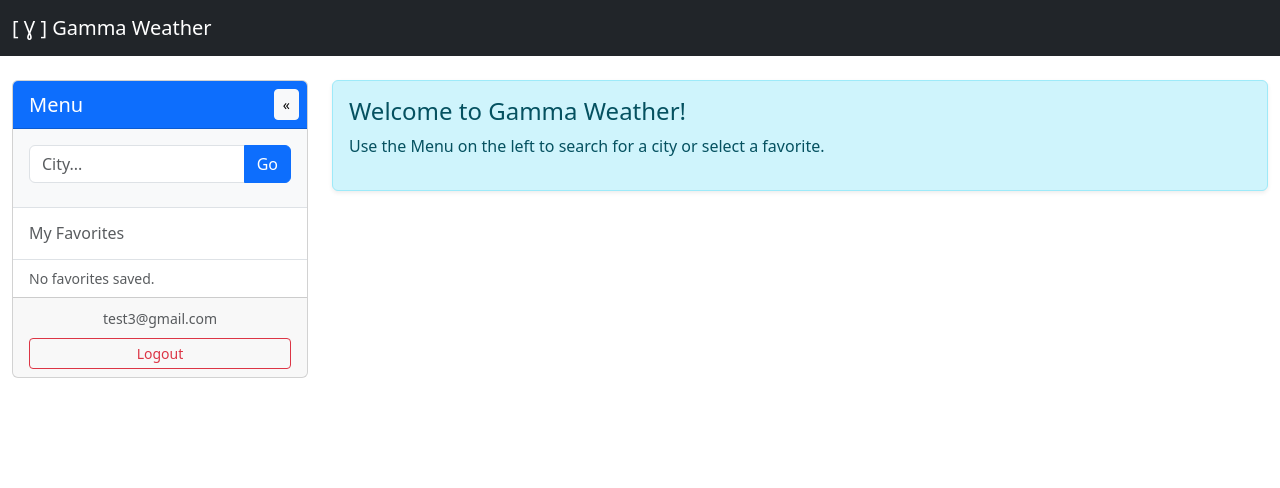
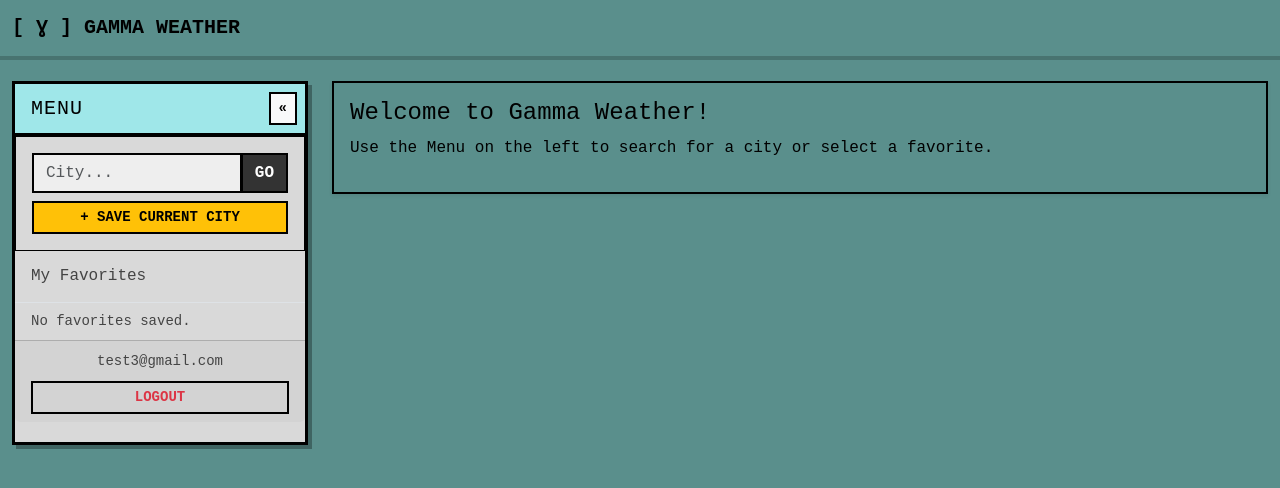
Before and after one commit to ian-seymour/gamma, a Flask app: page / in a window 1280 px wide. Shown: the top 488 px of the page. Run offline with Flask 3, Linux system fonts and the light colour scheme; a user stored in the database is signed in; data that the repository does not hold is empty.

Commit message:
Updated syle to match original design more closely, set Ellensburg to default, removed dead code.

```diff
--- /dev/null
+++ b/app/static/css/style.css
@@ -0,0 +1,118 @@
+:root {
+    --teal-dark: #5A8F8C;   /* Main background */
+    --teal-light: #9FE7E9;  /* Headers */
+    --grey: #D9D9D9;        /* Content areas */
+    --border: 3px solid #000000;
+}
+
+body {
+    background-color: var(--teal-dark);
+    font-family: 'Courier New', Courier, monospace;
+    color: black;
+}
+
+/* Layout Containers */
+.card {
+    background-color: var(--grey);
+    border: var(--border);
+    border-radius: 0 !important;
+    box-shadow: 4px 4px 0px rgba(0,0,0,0.3) !important;
+    margin-bottom: 20px;
+}
+
+/* The header bars */
+.card-header {
+    background-color: var(--teal-light) !important;
+    border-bottom: var(--border);
+    border-radius: 0 !important;
+    color: black !important;
+    font-weight: bold;
+    text-transform: uppercase;
+    letter-spacing: 1px;
+}
+
+/* Sidebar */
+.list-group-item {
+    background-color: var(--grey);
+    border: none;
+    border-bottom: 1px solid black;
+    color: black;
+    border-radius: 0 !important;
+}
+
+.list-group-item:last-child {
+    border-bottom: none;
+}
+
+/* Nav Bar */
+.navbar {
+    background-color: var(--gamma-teal-light) !important;
+    border-bottom: var(--gamma-border);
+    box-shadow: 0 4px 0 rgba(0,0,0,0.2);
+    margin-bottom: 25px;
+}
+
+.navbar-brand {
+    color: black !important;
+    font-weight: 900;
+    font-family: 'Courier New', Courier, monospace;
+    text-transform: uppercase;
+}
+
+/* --- Elements --- */
+/* Buttons */
+.btn {
+    border-radius: 0 !important;
+    border: 2px solid black;
+    font-weight: bold;
+    text-transform: uppercase;
+}
+
+.btn-primary {
+    background-color: #333;
+    border-color: black;
+}
+
+.btn-primary:hover {
+    background-color: #555;
+    border-color: black;
+}
+
+/* Inputs */
+.form-control {
+    border-radius: 0 !important;
+    border: 2px solid black;
+    background-color: #eee;
+}
+
+.form-control:focus {
+    background-color: #fff;
+    box-shadow: none;
+    border-color: black;
+}
+
+/* Overriding Bootstrap text colors to ensure visibility on new backgrounds */
+.text-white {
+    color: black !important;
+}
+
+.text-white-50 {
+    color: #444 !important;
+}
+
+.text-muted {
+    color: #444 !important;
+}
+
+.bg-light {
+    background-color: transparent !important; /* Remove internal card backgrounds */
+    border: 1px solid black !important; /* Add internal borders */
+}
+
+/* Alerts */
+.alert {
+    border-radius: 0;
+    border: 2px solid black;
+    background-color: var(--gamma-teal-light);
+    color: black;
+}
--- a/app/templates/base.html
+++ b/app/templates/base.html
@@ -4,7 +4,10 @@
     <meta charset="UTF-8">
     <meta name="viewport" content="width=device-width, initial-scale=1.0">
     <title>{% block title %}Weather Forecast{% endblock %}</title>
+    <link rel="preconnect" href="https://cdn.jsdelivr.net">
     <link href="https://cdn.jsdelivr.net/npm/bootstrap@5.3.0/dist/css/bootstrap.min.css" rel="stylesheet">
+    <link href="{{ url_for('static', filename='css/style.css') }}" rel="stylesheet">
+    <link rel="icon" href="data:,">
     {% block extra_css %}{% endblock %}
 </head>
 <body>
@@ -13,21 +16,6 @@
             <a class="navbar-brand" href="{{ url_for('weather.dashboard') }}">
                 [ &#404; ] Gamma Weather
             </a>
-            <button class="navbar-toggler" type="button" data-bs-toggle="collapse" data-bs-target="#navbarNav">
-                <span class="navbar-toggler-icon"></span>
-            </button>
-            <div class="collapse navbar-collapse" id="navbarNav">
-                <ul class="navbar-nav ms-auto">
-                    {% if not current_user.is_authenticated %}
-                    <li class="nav-item">
-                        <a class="nav-link" href="{{ url_for('auth.login') }}">Login</a>
-                    </li>
-                    <li class="nav-item">
-                        <a class="nav-link" href="{{ url_for('auth.register') }}">Register</a>
-                    </li>
-                    {% endif %}
-                </ul>
-            </div>
         </div>
     </nav>
 
--- a/app/utils/weather_api.py
+++ b/app/utils/weather_api.py
@@ -23,7 +23,6 @@
 # These fetch the GIF loop or static image for a specific station
 NOAA_RADAR_STATIC = "https://radar.weather.gov/ridge/standard/{station}_0.png"
 NOAA_RADAR_LOOP = "https://radar.weather.gov/ridge/standard/{station}_loop.gif"
-NOAA_RADAR_DETAIL = "https://radar.weather.gov/station/{station}/detail"
 
 # AirNow API Endpoint
 AIRNOW_API_ENDPOINT = "https://www.airnowapi.org/aq/observation/latLong/current/?format=application/json&latitude={latitude}&longitude={longitude}&distance=50&API_KEY={api_key}"
@@ -38,7 +37,7 @@
 
     def get_points(self, latitude: float, longitude: float) -> Optional[Dict]:
         """
-        Get grid point data from NOAA.
+        get grid point data from NOAA.
 
         Args:
             latitude
@@ -58,7 +57,7 @@
 
     def get_weather_data(self, latitude: float, longitude: float) -> Optional[Dict]:
         """
-        Get current weather conditions.
+        get current weather conditions.
 
         Args:
             latitude
@@ -149,7 +148,7 @@
 
     def get_radar_info(self, latitude: float, longitude: float) -> Optional[Dict]:
         """
-        Get the nearest radar station and image URLs for a location.
+        get the nearest radar station and image URLs for a location.
 
         Args:
             latitude
@@ -178,7 +177,6 @@
                 'station_id': station_id,
                 'static_url': NOAA_RADAR_STATIC.format(station=station_id),
                 'loop_url': NOAA_RADAR_LOOP.format(station=station_id),
-                'external_link': NOAA_RADAR_DETAIL.format(station=station_id)
             }
         except Exception as e:
             logger.error(f"Error getting radar info: {e}")
@@ -186,7 +184,7 @@
 
     def get_air_quality(self, latitude: float, longitude: float) -> Optional[Dict]:
         """
-        Get current air quality data from AirNow.
+        get current air quality data from AirNow.
 
         Args:
             latitude
--- a/app/weather/routes.py
+++ b/app/weather/routes.py
@@ -26,24 +26,42 @@
     current_location = None
     radar_data = None
     aqi_data = None
+    lat = None
+    lon = None
 
-    # If a favorite is specified in query string, load it
+    # Check if a favorite is specified in query string
     favorite_id = request.args.get('favorite_id', type=int)
     if favorite_id:
         favorite = Favorite.query.get(favorite_id)
         if favorite and favorite.user_id == current_user.id:
             current_location = favorite
-            weather_api = WeatherAPI()
-            weather_data = weather_api.get_weather_data(favorite.latitude, favorite.longitude)
-            radar_data = weather_api.get_radar_info(favorite.latitude, favorite.longitude)
-            aqi_data = weather_api.get_air_quality(favorite.latitude, favorite.longitude)
+            lat = favorite.latitude
+            lon = favorite.longitude
+
+    # If no location selected yet, default to Ellensburg
+    if not current_location:
+        lat = 46.9965
+        lon = -120.5478
+        current_location = {
+            'city': 'Ellensburg',
+            'latitude': lat,
+            'longitude': lon,
+            'id': None # None means it's not a database object
+        }
+
+    # Fetch data using the determined coordinates
+    if lat and lon:
+        weather_api = WeatherAPI()
+        weather_data = weather_api.get_weather_data(lat, lon)
+        radar_data = weather_api.get_radar_info(lat, lon)
+        aqi_data = weather_api.get_air_quality(lat, lon)
 
     return render_template('weather/dashboard.html',
-                         favorites=favorites,
-                         weather_data=weather_data,
-                         current_location=current_location,
-                         radar_data=radar_data,
-                         aqi_data=aqi_data)
+                          favorites=favorites,
+                          weather_data=weather_data,
+                          current_location=current_location,
+                          radar_data=radar_data,
+                          aqi_data=aqi_data)
 
 
 @weather_bp.route('/search', methods=['POST'])
```
Also changed, not shown: docker-compose.yml (deleted, +0 -26 lines), instance/app.db, 1 other file.
